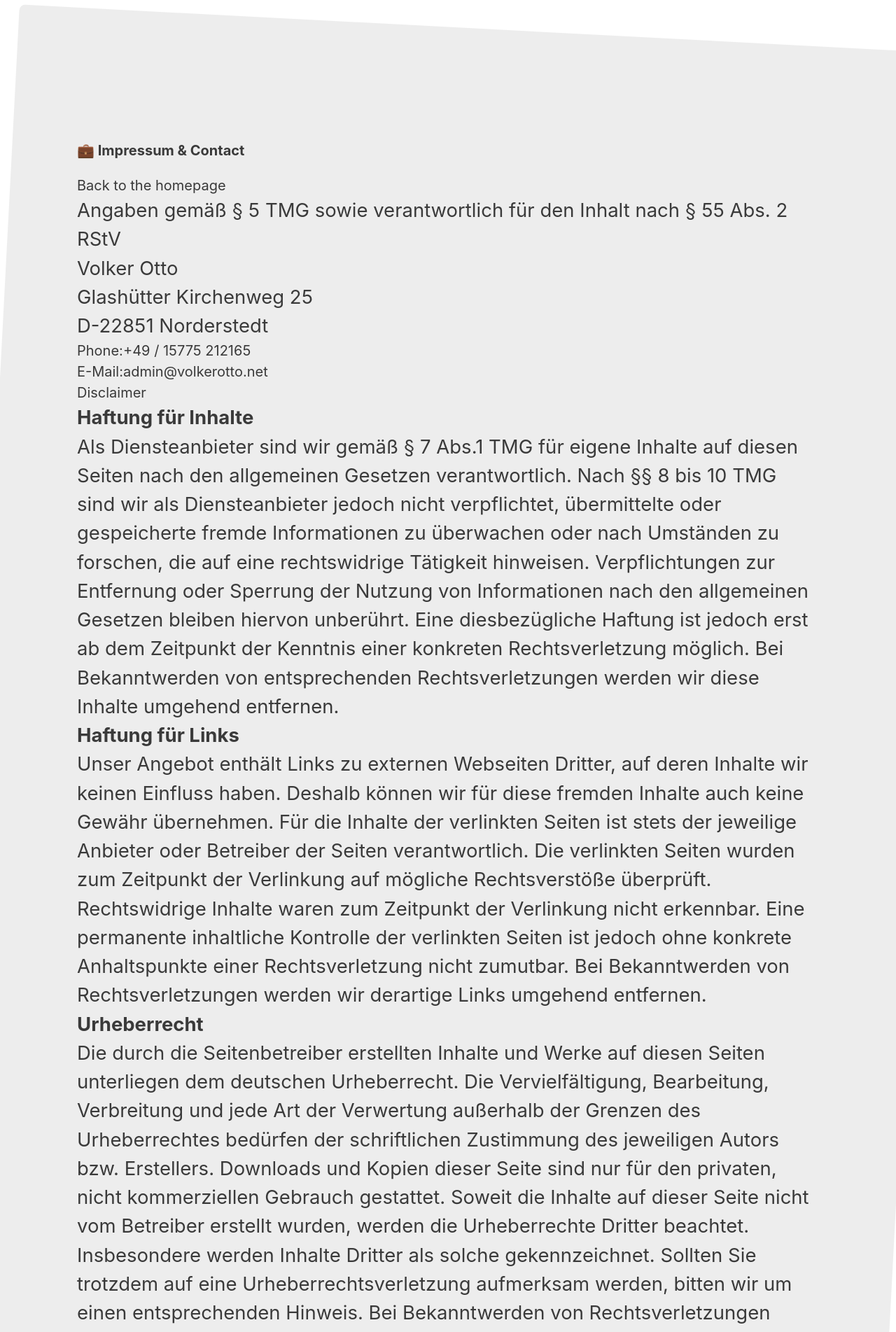
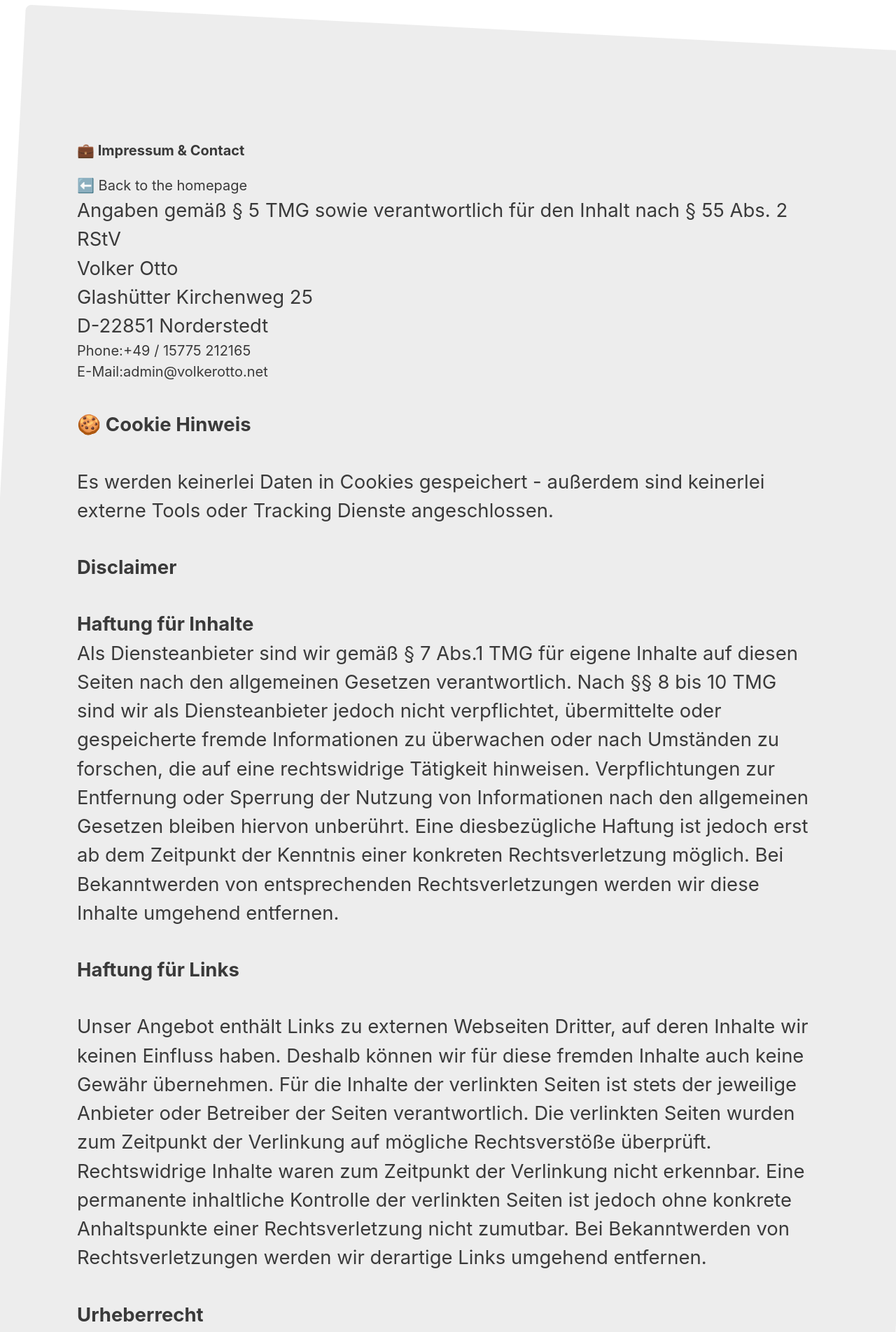
Before and after one commit to l4ci/l4ci.github.io, a Jekyll site: the page built from imprint/index.html, in a window 1280 px wide. Shown: the top 1903 px of the page at 70% size. Built offline with Jekyll 4.4.1, drawn with Linux system fonts in a browser that asks for light colours; some of the changed text lies outside the part shown.

Commit message:
💄more ios hotfixes

```diff
--- a/assets/css/main.css
+++ b/assets/css/main.css
@@ -10,11 +10,6 @@
   --black-50: rgba(58, 58, 58, .5);
 }
 
-@media (prefers-color-scheme: dark) {
-  :root {
-    --black-50: var(--lightgrey);
-  }
-}
 /**
  * BASE
  */
@@ -22,6 +17,8 @@
 *:before,
 *:after {
   box-sizing: border-box;
+  margin: 0;
+  padding: 0;
 }
 
 html {
@@ -34,12 +31,13 @@
 }
 
 body {
+  position: relative;
+  height: auto;
   margin: 0 auto;
   padding: 0;
   line-height: 1.5;
   font-family: Inter, -apple-system, BlinkMacSystemFont, "Segoe UI", Roboto, Helvetica, Arial, sans-serif, "Apple Color Emoji", "Segoe UI Emoji", "Segoe UI Symbol";
   color: var(--black);
-  overflow-x: hidden;
 }
 body.dark {
   background: #111;
@@ -373,6 +371,7 @@
  * SECTIONS
  */
 .header {
+  position: relative;
   padding: 20vh 0 5vh;
 }
 .header .header-text {
--- a/imprint/index.html
+++ b/imprint/index.html
@@ -9,7 +9,7 @@
             💼 Impressum & Contact
         </span>
 
-        <a href="/">Back to the homepage</a>
+        <a href="/">⬅️ Back to the homepage</a>
 
         <div class="section-text">
           <p>Angaben gemäß § 5 TMG sowie verantwortlich für den Inhalt nach § 55 Abs. 2 RStV</p>
@@ -30,20 +30,22 @@
             </tr>
           </table>
 
-          <h3>Disclaimer</h3>
+          <p class="px-2"><strong>🍪 Cookie Hinweis</strong></p>
+
+          <p>Es werden keinerlei Daten in Cookies gespeichert - außerdem sind keinerlei externe Tools oder Tracking Dienste angeschlossen.</p>
+
+          <p class="px-2"><strong>Disclaimer</strong></p>
 
           <p><strong>Haftung für Inhalte</strong></p>
           <p>Als Diensteanbieter sind wir gemäß § 7 Abs.1 TMG für eigene Inhalte auf diesen Seiten nach den allgemeinen Gesetzen verantwortlich. Nach §§ 8 bis 10 TMG sind wir als Diensteanbieter jedoch nicht verpflichtet, übermittelte oder gespeicherte fremde Informationen zu überwachen oder nach Umständen zu forschen, die auf eine rechtswidrige Tätigkeit hinweisen. Verpflichtungen zur Entfernung oder Sperrung der Nutzung von Informationen nach den allgemeinen Gesetzen bleiben hiervon unberührt. Eine diesbezügliche Haftung ist jedoch erst ab dem Zeitpunkt der Kenntnis einer konkreten Rechtsverletzung möglich. Bei Bekanntwerden von entsprechenden Rechtsverletzungen werden wir diese Inhalte umgehend entfernen.</p>
-          <p><strong>Haftung für Links</strong></p>
+
+          <p class="px-2"><strong>Haftung für Links</strong></p>
           <p>Unser Angebot enthält Links zu externen Webseiten Dritter, auf deren Inhalte wir keinen Einfluss haben. Deshalb können wir für diese fremden Inhalte auch keine Gewähr übernehmen. Für die Inhalte der verlinkten Seiten ist stets der jeweilige Anbieter oder Betreiber der Seiten verantwortlich. Die verlinkten Seiten wurden zum Zeitpunkt der Verlinkung auf mögliche Rechtsverstöße überprüft. Rechtswidrige Inhalte waren zum Zeitpunkt der Verlinkung nicht erkennbar. Eine permanente inhaltliche Kontrolle der verlinkten Seiten ist jedoch ohne konkrete Anhaltspunkte einer Rechtsverletzung nicht zumutbar. Bei Bekanntwerden von Rechtsverletzungen werden wir derartige Links umgehend entfernen.</p>
-          <p><strong>Urheberrecht</strong></p>
+
+          <p class="px-2"><strong>Urheberrecht</strong></p>
           <p>Die durch die Seitenbetreiber erstellten Inhalte und Werke auf diesen Seiten unterliegen dem deutschen Urheberrecht. Die Vervielfältigung, Bearbeitung, Verbreitung und jede Art der Verwertung außerhalb der Grenzen des Urheberrechtes bedürfen der schriftlichen Zustimmung des jeweiligen Autors bzw. Erstellers. Downloads und Kopien dieser Seite sind nur für den privaten, nicht kommerziellen Gebrauch gestattet. Soweit die Inhalte auf dieser Seite nicht vom Betreiber erstellt wurden, werden die Urheberrechte Dritter beachtet. Insbesondere werden Inhalte Dritter als solche gekennzeichnet. Sollten Sie trotzdem auf eine Urheberrechtsverletzung aufmerksam werden, bitten wir um einen entsprechenden Hinweis. Bei Bekanntwerden von Rechtsverletzungen werden wir derartige Inhalte umgehend entfernen.</p>
 
-          <h3>Datenschutzerklärung & Cookie Hinweis</h3>
-
-          <p>Es werden keinerlei Daten in Cookies gespeichert - außerdem sind keinerlei externe Tools oder Tracking Dienste angeschlossen.</p>
-
-          <a href="/">Back to the homepage</a>
+            <a href="/" class="px-2">⬅️ Back to the homepage</a>
         </div>
 
         <div class="bg bg-lightgrey"></div>
--- a/index.html
+++ b/index.html
@@ -1,7 +1,7 @@
 ---
 layout: default
 ---
-<a href="javascript:void(0);" class="darkmode-toggle" id="darkmode-toggle">🔦</a>
+<!-- <a href="javascript:void(0);" class="darkmode-toggle" id="darkmode-toggle">🔦</a> -->
 
 <header class="header">
     <div class="jail jail-big">
```
Also changed, not shown: assets/scss/main.scss (+5 -7 lines).
